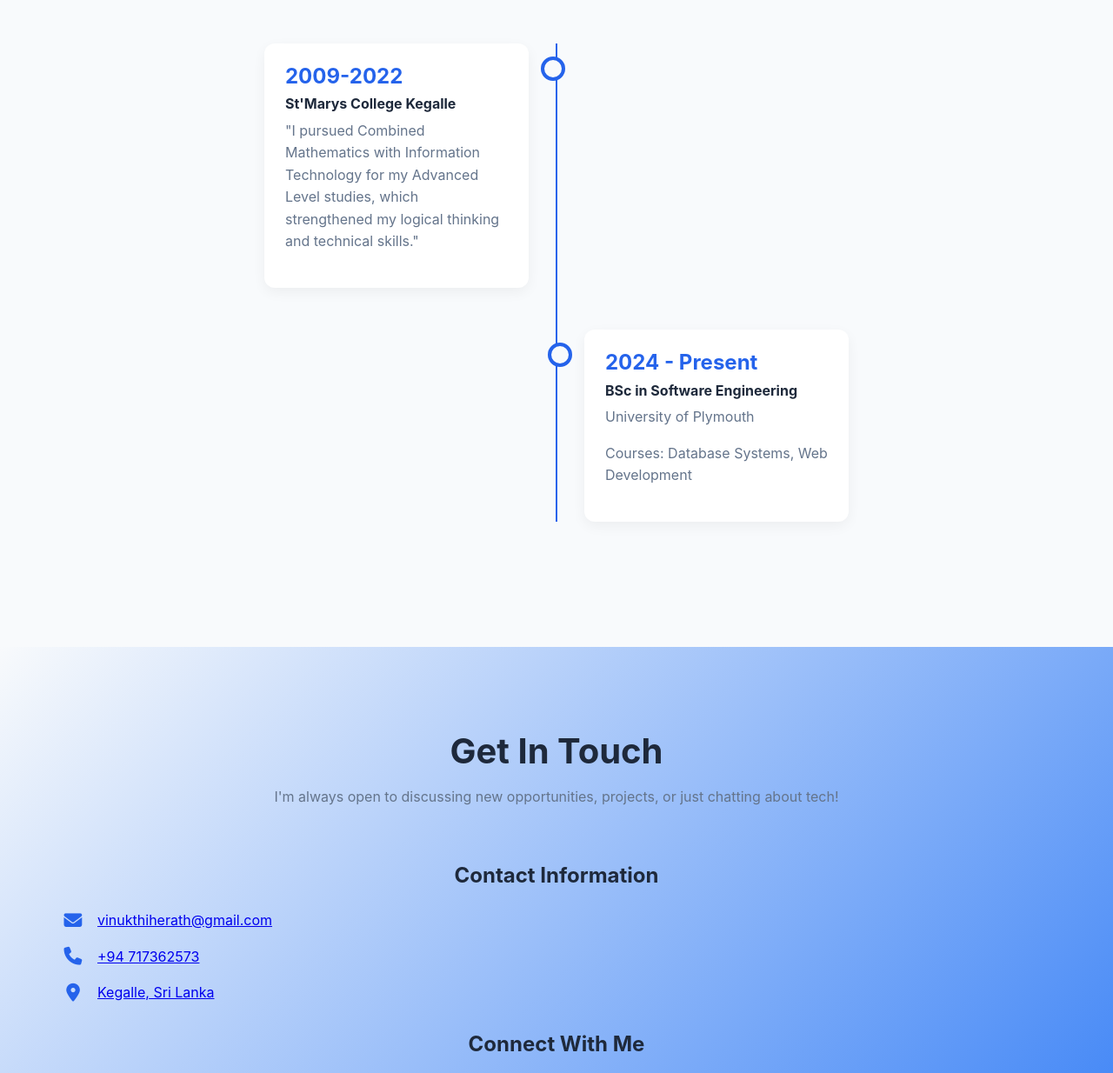
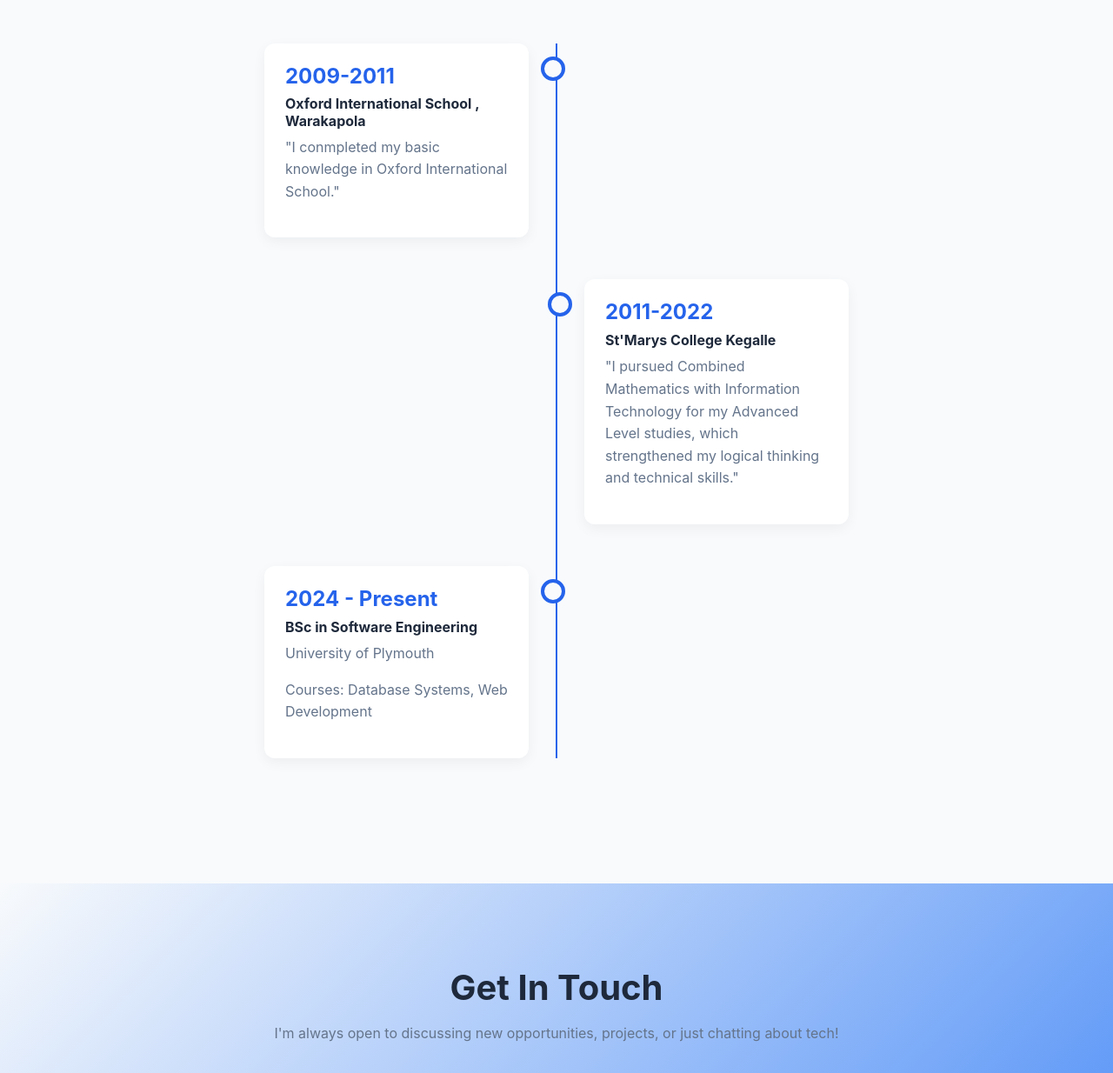
Before and after one commit to Anjaboii/Portfolio, a plain HTML site: page Myportfolio.html in a window 1280 px wide. Shown: the part 2810-4044 px from the top of the page at 87% size. Drawn offline with Linux system fonts and the light colour scheme.

Commit message:
Small changes

```diff
--- a/Myportfolio.html
+++ b/Myportfolio.html
@@ -178,9 +178,16 @@
             </div>
             <div class="education-timeline">
                 <!-- Education 1 -->
+                 <div class="timeline-item">
+                    <div class="timeline-content">
+                        <h3>2009-2011</h3>
+                        <h4>Oxford International School , Warakapola</h4>
+                        <p>"I conmpleted my basic knowledge in Oxford International School."</p>
+                    </div>
+                </div>
                 <div class="timeline-item">
                     <div class="timeline-content">
-                        <h3>2009-2022</h3>
+                        <h3>2011-2022</h3>
                         <h4>St'Marys College Kegalle</h4>
                         <p>"I pursued Combined Mathematics with Information Technology for my Advanced Level studies, which strengthened my logical thinking and technical skills."</p>
                     </div>
--- a/style.css
+++ b/style.css
@@ -549,7 +549,9 @@
             display: grid;
             grid-template-columns: fr 1fr;
             gap: 4rem;
-            text-align: center;
+
+            align-items: center; /* Centers items horizontally */
+            justify-content: center;
         }
 
         .contact-info h3 {
@@ -587,8 +589,9 @@
         }
 
         .social-links a:hover {
-            color: var(--primary);
+            color: #212a33;
             transform: translateY(-3px);
+
         }
 
         .form-group {
```
